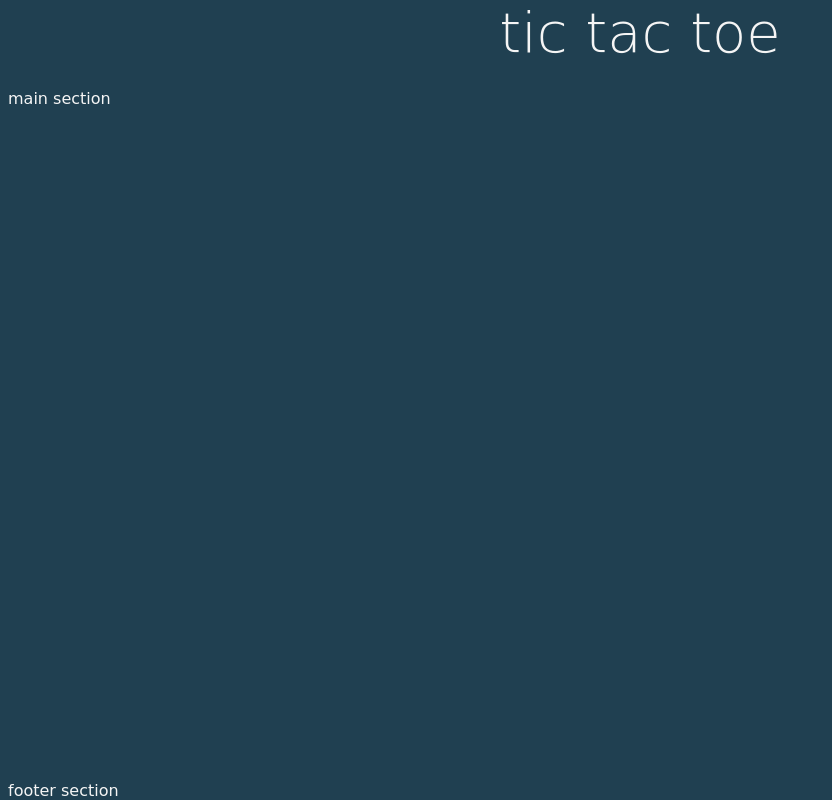
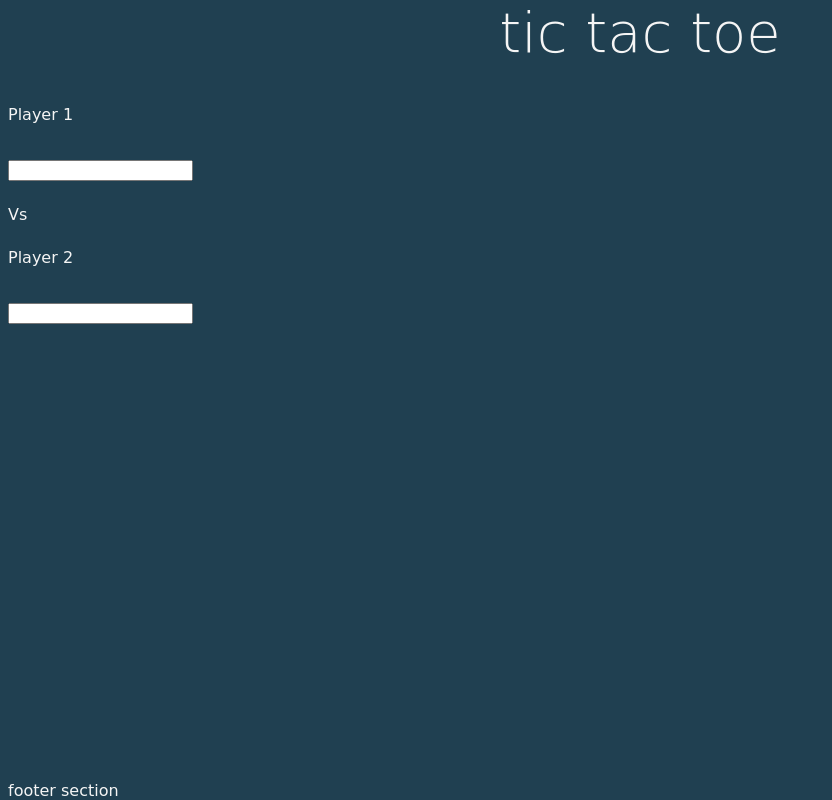
Before and after one commit to dev-opus/tic-tac-toe, a plain HTML site: page index.html in a window 1280 px wide. Shown: the whole page, without its empty margins (0-832 px from the left). Drawn offline with Linux system fonts and the light colour scheme; a web font is replaced by a local one.

Commit message:
create the player detials section

```diff
--- a/index.html
+++ b/index.html
@@ -13,8 +13,25 @@
         </h1>
     </header>
 
-    <main>
-        main section
+    <main class="main-section">
+
+        <div class="wrapper">
+            <div class="player-section">
+                <div class="player-1">
+                    <p>Player 1</p>
+                    <input type="text" id="player1">
+                </div>
+
+                <div class="versus">
+                    <p>Vs</p>
+                </div>
+
+                <div class="player-2">
+                    <p>Player 2</p>
+                    <input type="text" id="player2">
+                </div>
+            </div>
+        </div>
     </main>
 
     <footer>
```
